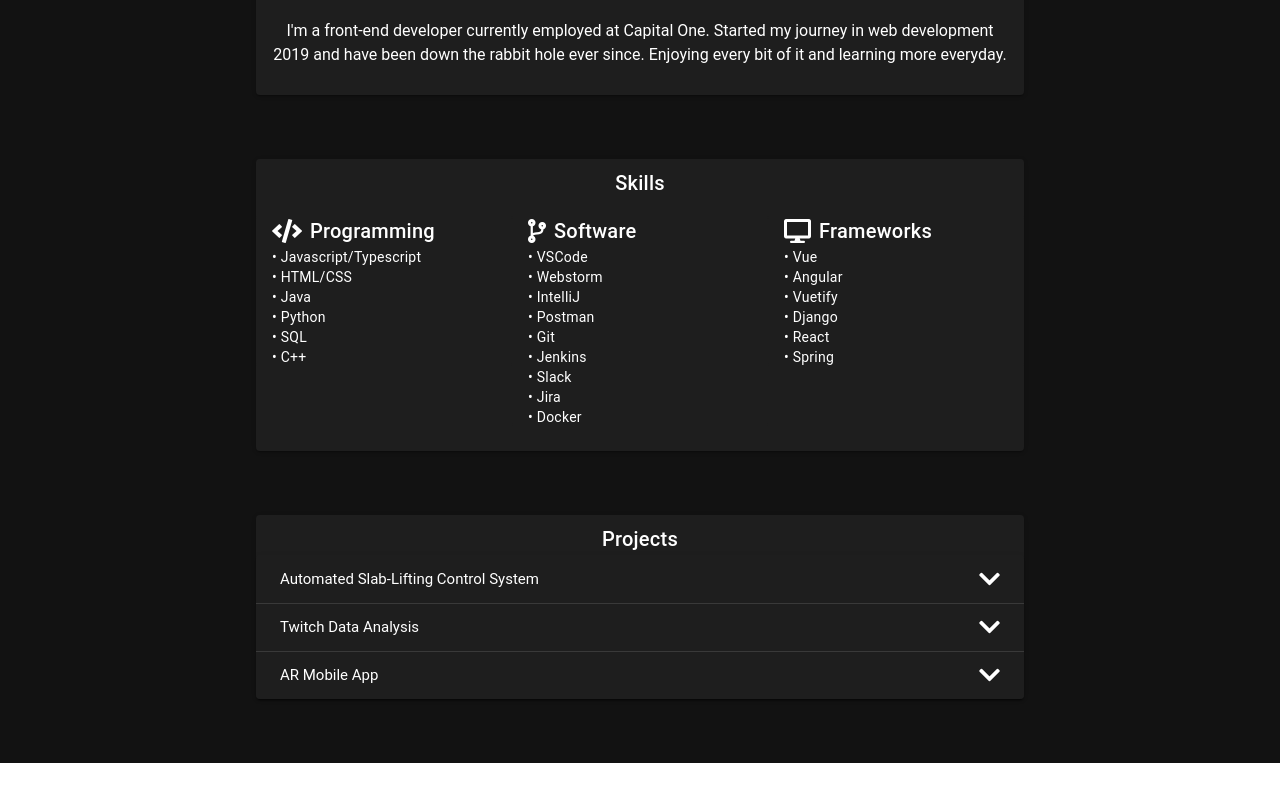
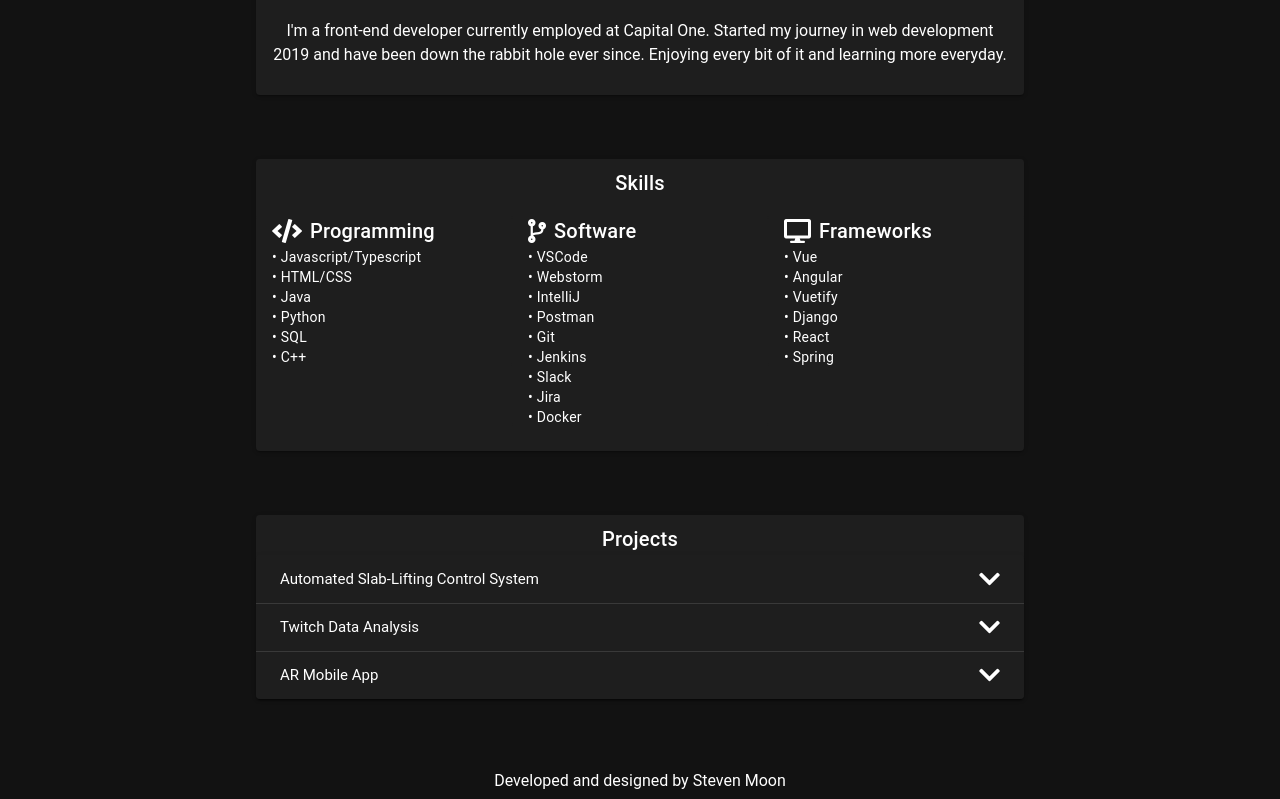
Before and after one commit to SQMoonGit/my-vue-website-portfolio, a Vue app: page / in a window 1280 px wide. Shown: the part 961-1760 px from the top of the page. Before the commit the page ends 1724 px from the top, so only its background shows below. Built offline with nearby package versions, Linux system fonts and the light colour scheme; what vue-resource would draw is missing.

Commit message:
Added footer

```diff
--- a/src/App.vue
+++ b/src/App.vue
@@ -26,6 +26,7 @@
           <router-view />
         </v-container>
       </v-main>
+      <v-footer id="footer">Developed and designed by Steven Moon</v-footer>
     </v-app>
 
     <v-btn
@@ -83,6 +84,11 @@ export default class App extends Vue {
   color: #2c3e50;
 }
 
+#footer {
+  background-color: inherit;
+  justify-content: center;
+}
+
 #scroll-button {
   height: 3rem;
   width: 3rem;
```
